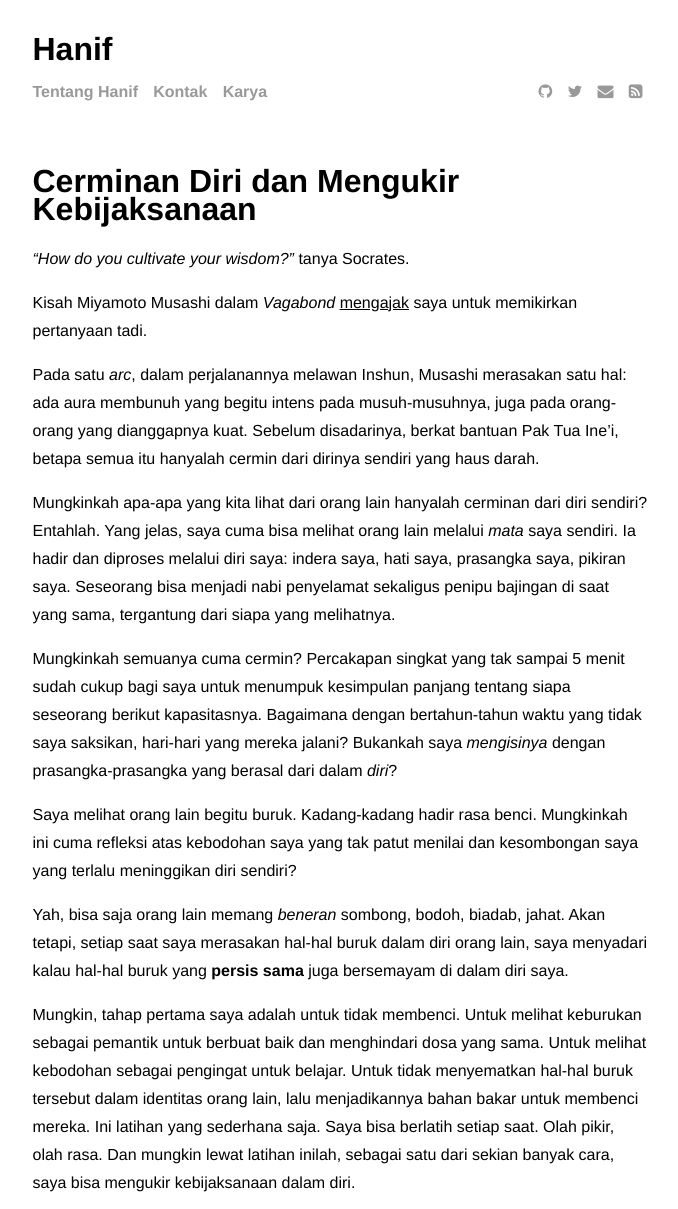
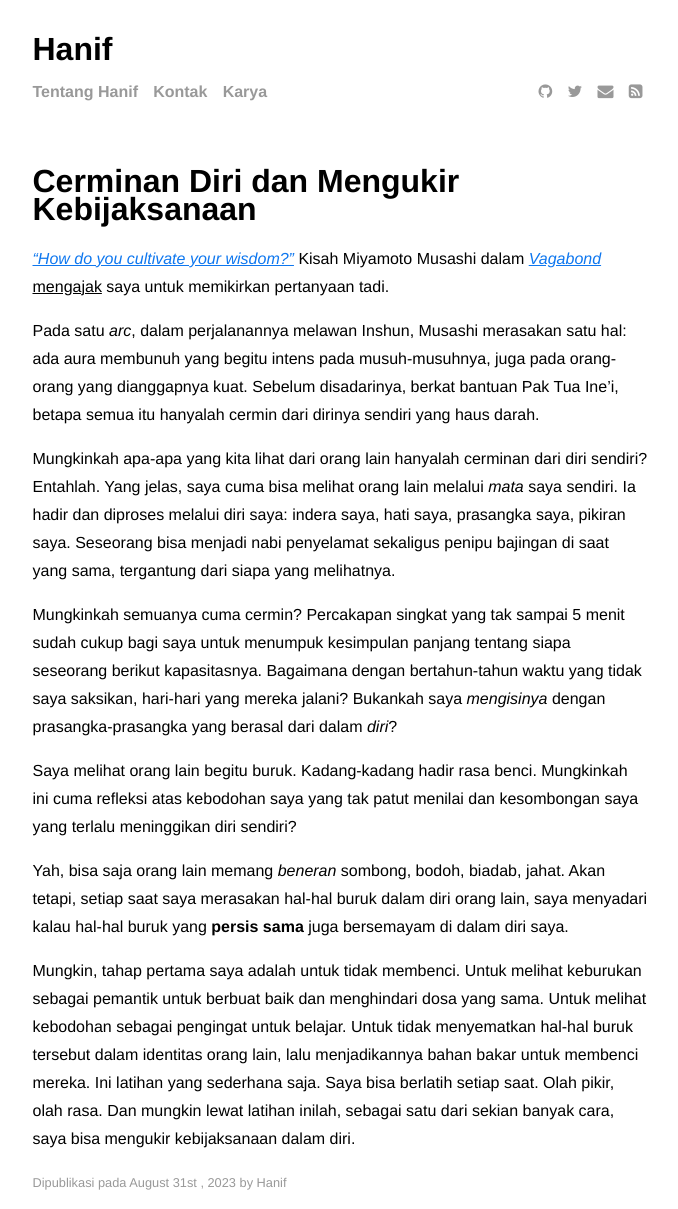
Before and after one commit to aminhanif/aminhanif.github.io, a Jekyll site: the page built from _posts/2023-08-31-cerminan-diri.md, in a window 1280 px wide, cut to the strip 0-1209 px from the top of the page. Shown: the whole strip, without its empty margins (300-978 px from the left). Built offline with Jekyll 4.4.1, drawn with Linux system fonts in a browser that asks for light colours.

Commit message:
Update 2023-08-31-cerminan-diri.md

```diff
--- a/_posts/2023-08-31-cerminan-diri.md
+++ b/_posts/2023-08-31-cerminan-diri.md
@@ -10,9 +10,7 @@ description: bagaimana membaca Vagabond mendorong saya untuk menjawab pertanyaan
 
 ---
 
-*"How do you cultivate your wisdom?"* tanya Socrates.
-
-Kisah Miyamoto Musashi dalam *Vagabond* <u>mengajak</u> saya untuk memikirkan pertanyaan tadi.<!--more-->
+[*"How do you cultivate your wisdom?"*](https://youtu.be/Lhl51bZQlM8?si=JB3epe3JJ3JgwXOq) Kisah Miyamoto Musashi dalam [*Vagabond*](https://en.wikipedia.org/wiki/Vagabond_(manga)) <u>mengajak</u> saya untuk memikirkan pertanyaan tadi.<!--more-->
 
 Pada satu *arc*, dalam perjalanannya melawan Inshun, Musashi merasakan satu hal: ada aura membunuh yang begitu intens pada musuh-musuhnya, juga pada orang-orang yang dianggapnya kuat. Sebelum disadarinya, berkat bantuan Pak Tua Ine'i, betapa semua itu  hanyalah cermin dari dirinya sendiri yang haus darah.
 
```
